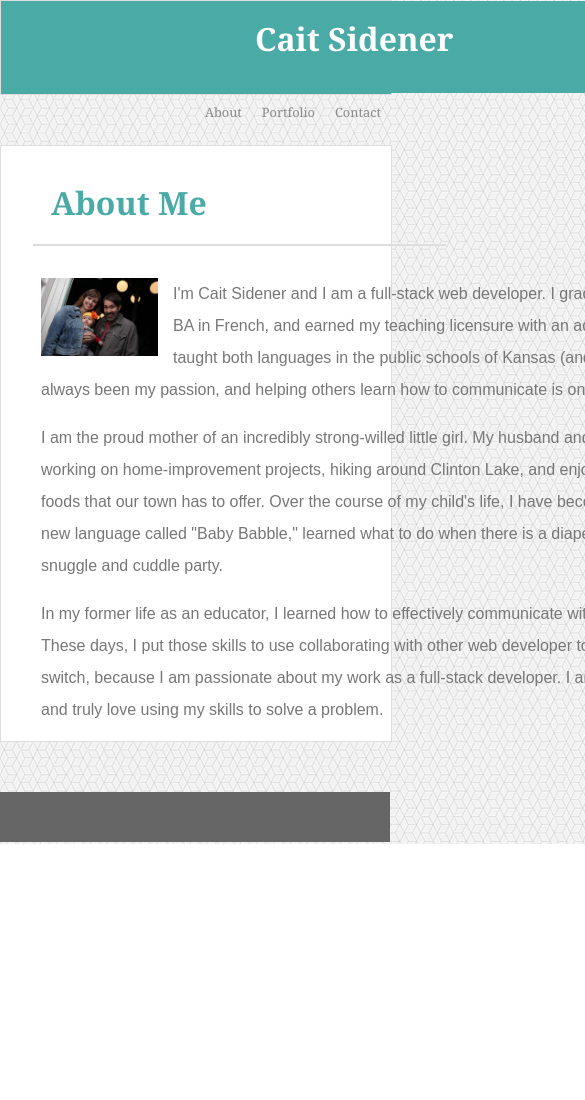
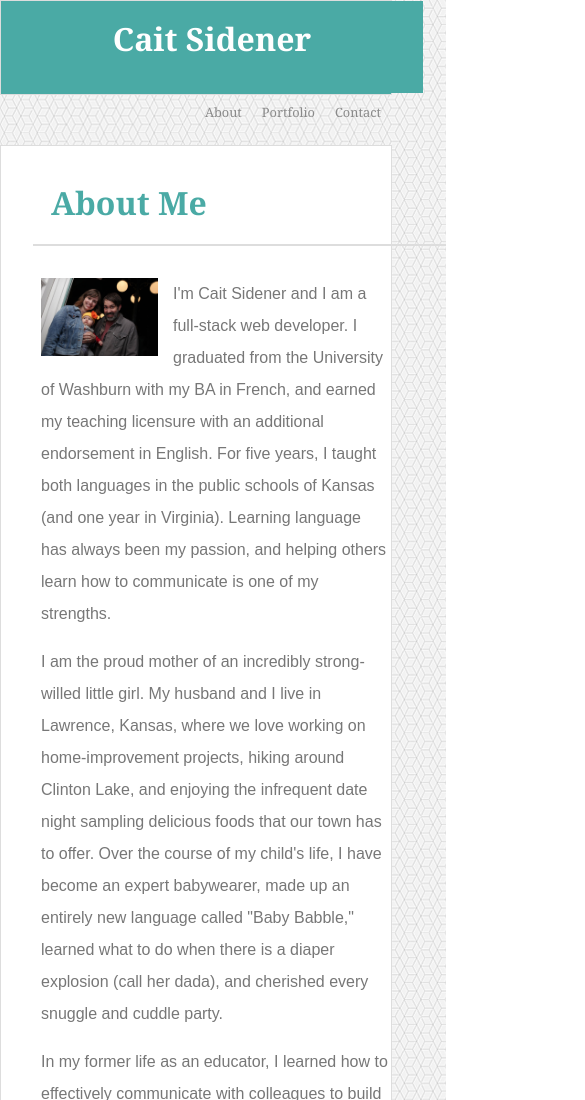
Before and after one commit to cait-sidener/Portfolio, a plain HTML site: page index.html in a window 390 px wide. Shown: the top 1100 px of the page, 585 px wide, since content can reach past the window. Before the commit the page ends 844 px from the top, so only its background shows below. Drawn offline with Linux system fonts and the light colour scheme.

Commit message:
margin edits

```diff
--- a/assets/css/style.css
+++ b/assets/css/style.css
@@ -152,7 +152,7 @@ form div + div {
     font-family: 'Georgia', Times, Times New Roman, serif;
     height: 60px;
     line-height:2px;
-    margin-left:238px;
+    margin-left:auto;
     overflow: hidden;
     padding: 1em;
     position: relative;
@@ -200,7 +200,6 @@ p {
     line-height: 200%;
     margin-left: 40px;
     margin-bottom:15px;
-    width:900px;
 }
 
 /* portfolio word boxes */
@@ -253,21 +252,11 @@ textarea {
     width:100%;
     margin-left:0px;
 
-}
+    }
    .header-title {
-    background-color: #4aaaa5;
-    color: #ffffff;
-    display: flex;
-    font-family: 'Georgia', Times, Times New Roman, serif;
-    height: 60px;
-    justify-content: flex-start;
-    line-height:2px;
-    overflow: hidden;
-    padding: 1em;
-    position: fixed;
-    text-align: center;
+    float:left;
     width: 100%;
-}
+    }
 
 }
 
@@ -295,21 +284,10 @@ textarea {
 
     }
     .header-title {
-        background-color: #4aaaa5;
-        color: #ffffff;
-        display: flex;
-        font-family: 'Georgia', Times, Times New Roman, serif;
-        height: 60px;
-        justify-content: flex-start;
-        line-height:2px;
-        overflow: hidden;
-        padding: 1em;
-        position: fixed;
-        text-align: center;
+        float:left;
         width: 100%;
     }
-
- }
+}
 
 @media screen and (max-width: 640px) {
     .box-set {
@@ -331,17 +309,6 @@ textarea {
 
     }
     .header-title {
-        background-color: #4aaaa5;
-        color: #ffffff;
-        display: flex;
-        font-family: 'Georgia', Times, Times New Roman, serif;
-        justify-content:flex-start;
-        height: 60px;
-        line-height:2px;
-        overflow: hidden;
-        padding: 1em;
-        position: relative;
-        text-align: center;
+        float:left;
     }
-
- }
+}
--- a/index.html
+++ b/index.html
@@ -3,6 +3,7 @@
 
 <head>
     <meta charset="UTF-8">
+    <meta name="viewport" content="width=device-width, initial-scale=1.0">
     <link rel="stylesheet" type="text/css" href="assets/css/style.css">
     <title>Cait Sidener</title>
 </head>
@@ -28,7 +29,7 @@
             <h1 class="content">About Me</h1>
 
 
-            <img src="assets/images/IMG_1294.jpg" width="30%" height="30%" alt="Image of Cait Sidener with her husband and daughter">
+            <img src="assets/images/IMG_1294.jpg" width="30%" height="30%" class="img-fluid" alt="Responsive image">
 
 
             <p>I'm Cait Sidener and I am a full-stack web developer. I graduated from the University of Washburn with my BA in
```
Also changed, not shown: contact.html (+1 -0 lines), portfolio.html (+1 -0 lines).
